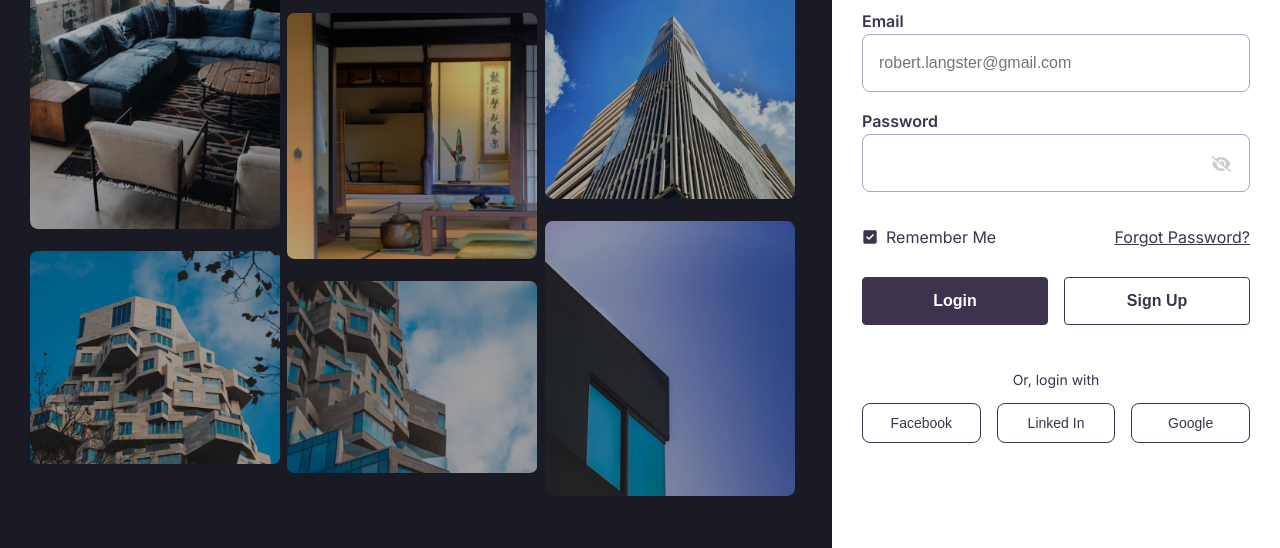
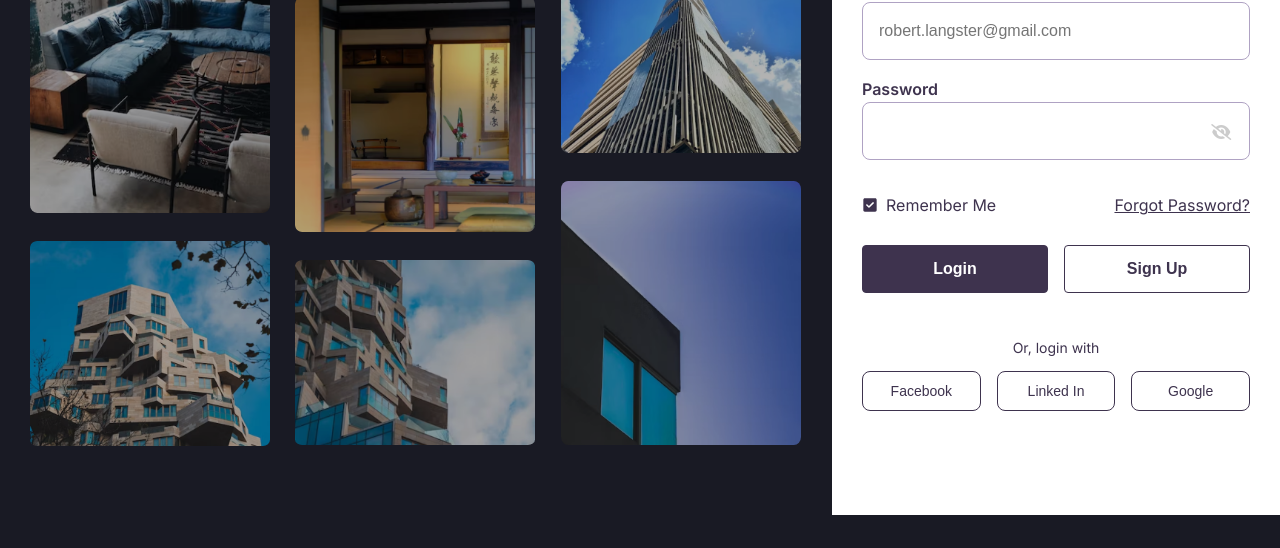
Before and after one commit to radenrinoto/login, a plain HTML site: page index.html in a window 1280 px wide. Shown: the part 285-833 px from the top of the page. After the commit the page ends 800 px from the top, so only its background shows below. Drawn offline with Linux system fonts and the light colour scheme.

Commit message:
Feat(FSB3-2): Create Responsive Login Page
1. Memperbaiki tampilan left section pada page.

```diff
--- a/script.js
+++ b/script.js
@@ -6,6 +6,15 @@ const passwordVisible = () => {
     iconShow.addEventListener('click', () => {
         password.type = password.type === 'password' ? 'text' : 'password'
 
-        document.addEventListener('DOMContentLoaded', passwordVisible);
+        document.addEventListener('', passwordVisible);
     })
 }
+// const passwordVisible = () => {
+//     const password = document.getElementById('password')
+//     const iconShow = document.querySelector('.toggle-password')
+
+//     iconShow.addEventListener('click', () => {
+//         password.type = password.type === 'password' ? 'text' : 'password'
+
+//     })
+// }
--- a/style/style.css
+++ b/style/style.css
@@ -56,12 +56,7 @@ p {
 }
 
 .container .column {
-    padding: 30px;
-}
-
-.column.left {
-    width: 65%;
-    overflow: hidden;
+    padding: 30px 30px 0 30px;
 }
 
 .column.right {
@@ -70,44 +65,41 @@ p {
 }
 
 /* Page Left Style */
-img {
-    width: 15.6rem;
-}
-
 .column-image {
     display: grid;
     width: 100%;
     grid-template-columns: auto auto auto;
+    gap: 1.5rem;
 }
 
 .column-image img {
-    width: 250px;
+    width: 15rem;
     border-radius: 3%;
     filter: brightness(70%);
 }
 
 .column-image .row1-image {
-    margin-top: -30px;
+    margin-top: -2rem;
 }
 
 .column-image .col1 {
-    margin-bottom: 18px;
+    margin-bottom: 1.5rem;
 }
 
 .column-image .row2-image {
-    margin-top: -20px;
+    margin-top: -2rem;
 }
 
 .column-image .col2 {
-    margin-bottom: 18px;
+    margin-bottom: 1.5rem;
 }
 
 .column-image .row3-image {
-    margin-top: 20px;
+    margin-top: -1rem;
 }
 
 .column-image .col3 {
-    margin-bottom: 18px;
+    margin-bottom: 1.5rem;
 }
 
 /* Page Right Style */
@@ -116,7 +108,7 @@ img {
         display: flex;
         align-items: center;
         gap: 1rem;
-        padding-bottom: 3rem;
+        padding-bottom: 1rem;
     }
 
     .logo-foot p {
@@ -149,6 +141,7 @@ img {
                 .toggle-password {
                     position: absolute;
                     margin: 11% 0 0 90%;
+                    z-index: 2;
                 }
             }
         }
```
